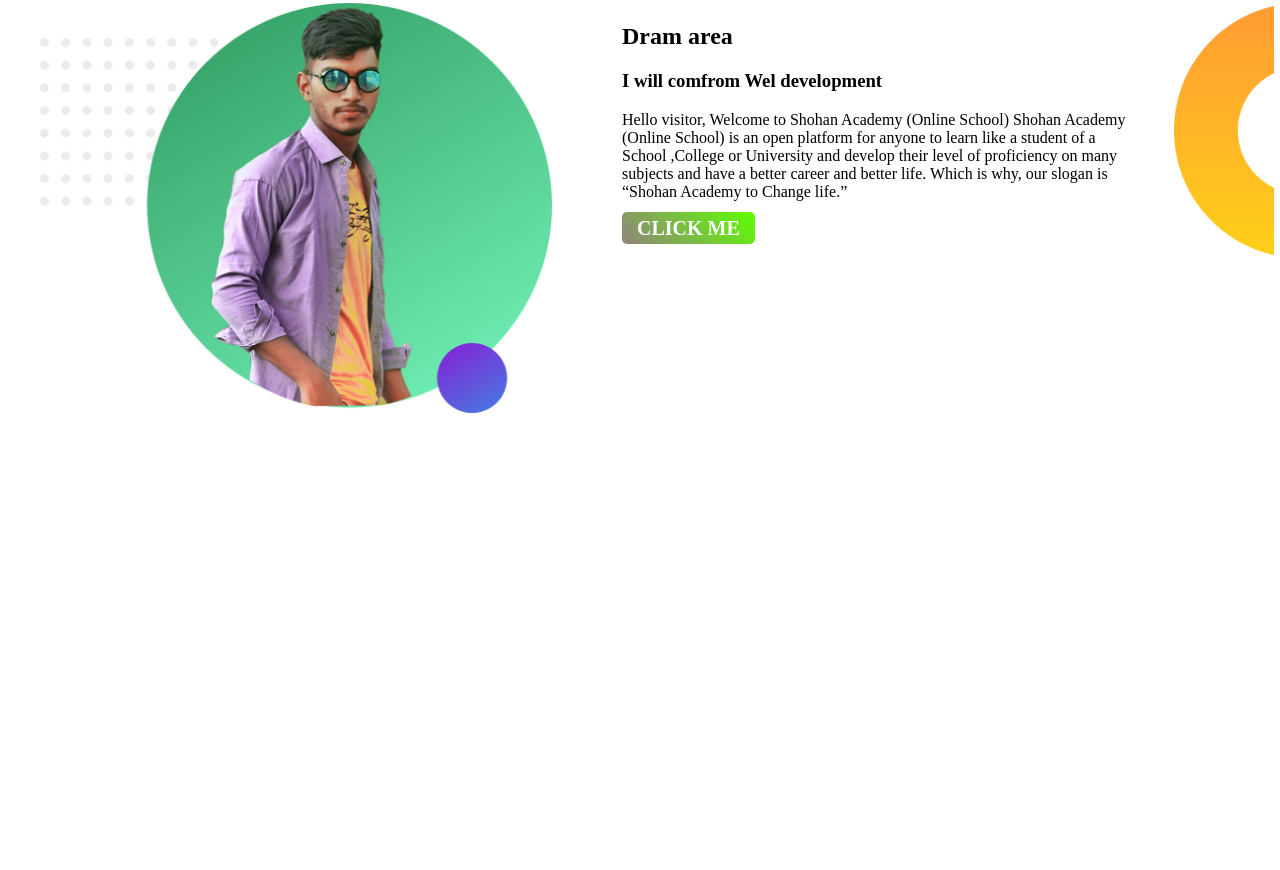
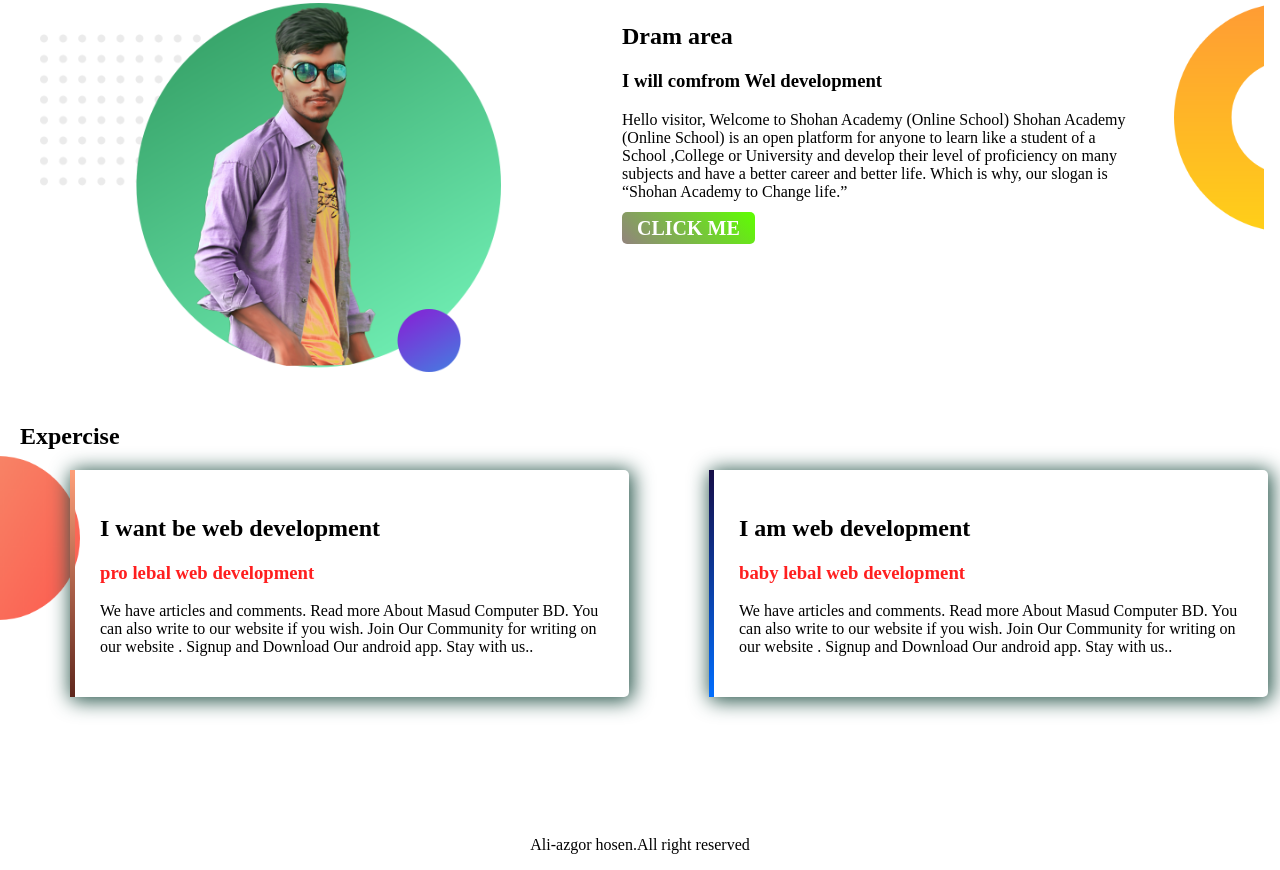
Before and after one commit to aliazgorhosen6/web-porifel, a plain HTML site: page index.html in a window 1280 px wide. Shown: the part 577-1447 px from the top of the page. Before the commit the page ends 994 px from the top, so only its background shows below. Drawn offline with Linux system fonts and the light colour scheme.

Commit message:
complete git hub

```diff
--- a/index.html
+++ b/index.html
@@ -40,7 +40,27 @@
     <div class="hasem" style="width: 100px; height: 100px;">
         <img src="images/dream-bg.png" alt="">
     </div>
+   </section>
+   <section class="jamal rohim">
+    <h2>Expercise</h2>
 
+    <div id="boder" class="try other" style="margin-left: 50px;">
+        <h2>I want be web development</h2>
+        <h3 class="color">pro lebal web development</h3>
+        <p>We have articles and comments. Read
+            more About Masud Computer BD. You can also write to our website if you wish. Join Our Community
+            for writing on our website . Signup and Download Our android app. Stay with us..</p>
+    </div>
+    <div id="tomato" class="try other" style="margin-left: 80px;">
+        <h2 >I am web development</h2>
+        <h3 class="color">baby lebal web development</h3>
+        <p>We have articles and comments. Read
+            more About Masud Computer BD. You can also write to our website if you wish. Join Our Community
+            for writing on our website . Signup and Download Our android app. Stay with us..</p>
+    </div>
    </section>
+  <footer>
+    <p>Ali-azgor hosen.All right reserved</p>
+  </footer>
 </body>
 </html>
--- a/style.css
+++ b/style.css
@@ -43,10 +43,60 @@
     padding-left: 20px;
 }
 .hasem img{
-    width: 100%;
+    width: 90%;
 }
 .jahid{
     padding-top: 150px;
+    padding-bottom: 200px;
+
+}
+.try{
+
+    width: 40%;
+    float: left;
+    margin-left: 0px;
+}
+.jamal{
+    padding-top: 200px;
+
+   padding-left: 20px;
+    margin-left: 20px;
+    padding-bottom: 200px;
+
+}
+.color{
+    color: rgba(255, 0, 0, 0.877);
+}
+.other{
+    box-shadow: 2px 2px 20px 2px rgb(39, 85, 74);
+    padding: 25px;
+    border-radius: 5px;
+
 
 
 }
+
+    .rohim{
+        background-image: url(images/exp-bg.png);
+        background-repeat: no-repeat;
+        background-position: bottom left;
+        background-size:80px;
+        padding-bottom:150px;
+
+        margin-left: 0px;
+    }
+    #boder{
+        border-left:5px solid;
+        border-image:linear-gradient(lightsalmon, rgb(94, 38, 28));
+        border-image-slice: 1;
+    }
+    #tomato{
+        border-left: 5px solid;
+        border-image: linear-gradient(rgb(23, 13, 70), rgb(0, 110, 255));
+        border-image-slice: 1;
+        border-radius: 5px;
+    }
+    footer{
+        text-align: center;
+        padding-top: 200px;
+    }
```
